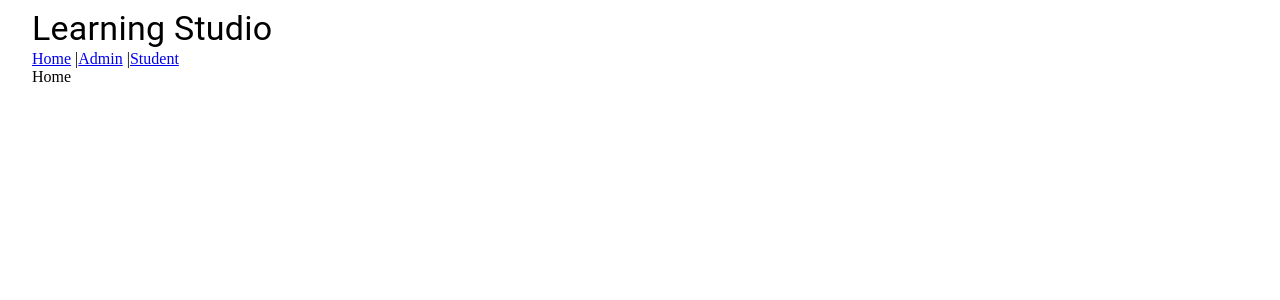
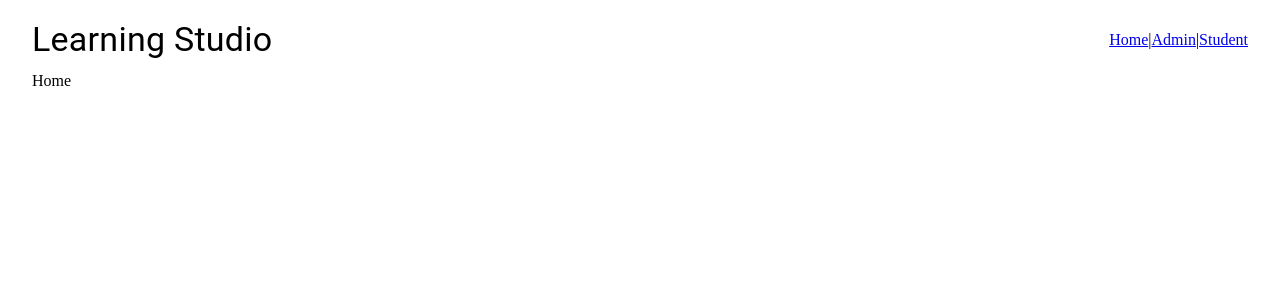
Before and after one commit to rabiya-basri/learning-studio, a React (Create React App) app: page / in a window 1280 px wide. Shown: the top 300 px of the page. Built offline with nearby package versions, Linux system fonts and the light colour scheme.

Commit message:
basic style for navbar setup

```diff
--- a/src/App.js
+++ b/src/App.js
@@ -16,12 +16,9 @@ const App = (props) => {
     }, [])
 
     return (
-        <Container>
         <>
-            <Typography variant='h4' style={{flexGrow:1}} >Learning Studio</Typography>
-            <NavBar handelAuth={handelAuth} isLoggedIn={ isLoggedIn}/>
+        <NavBar handelAuth={handelAuth} isLoggedIn={ isLoggedIn}/>
         </>
-        </Container>
     )
 }
 export default App
--- a/src/components/Home.js
+++ b/src/components/Home.js
@@ -1,10 +1,11 @@
 import React from 'react'
+import { Container } from '@material-ui/core'
 
 const Home = (props) => {
     return (
-        <div>
+        <Container>
             Home
-        </div>
+        </Container>
     )
 }
 export default Home
--- a/src/components/NavBar.js
+++ b/src/components/NavBar.js
@@ -1,3 +1,4 @@
+import { Toolbar,Typography } from "@material-ui/core";
 import React from "react";
 import { Link,withRouter } from 'react-router-dom'
 import Routing from "./Routing";
@@ -6,6 +7,8 @@ const NavBar = (props) => {
 
     return (
         <>
+            <Toolbar>
+            <Typography variant='h4' style={{flexGrow:1}} >Learning Studio</Typography>
             <Link to='/'>Home</Link> |
             {isLoggedIn ? (
                 <>
@@ -26,9 +29,11 @@ const NavBar = (props) => {
                     <Link to='/studentlogin'>Student</Link>
                 </>
             )}
-
+            </Toolbar>
+        <>
              <Routing handelAuth={ handelAuth}/>
         </>
+    </>
     )
 }
 export default withRouter(NavBar)
--- a/src/reducers/studentReducer.js
+++ b/src/reducers/studentReducer.js
@@ -4,6 +4,9 @@ const studentInitialState = {
 }
 const studentReducer = (state = studentInitialState, action) => {
     switch (action.type) {
+        case 'REGISTER_STUDENT': {
+            return {...state,data:[...state.data,...action.payload]}
+        }
         case 'GET_ALL_STUDENTS':{
             return { ...state, data: [...action.payload]}
         }
```
